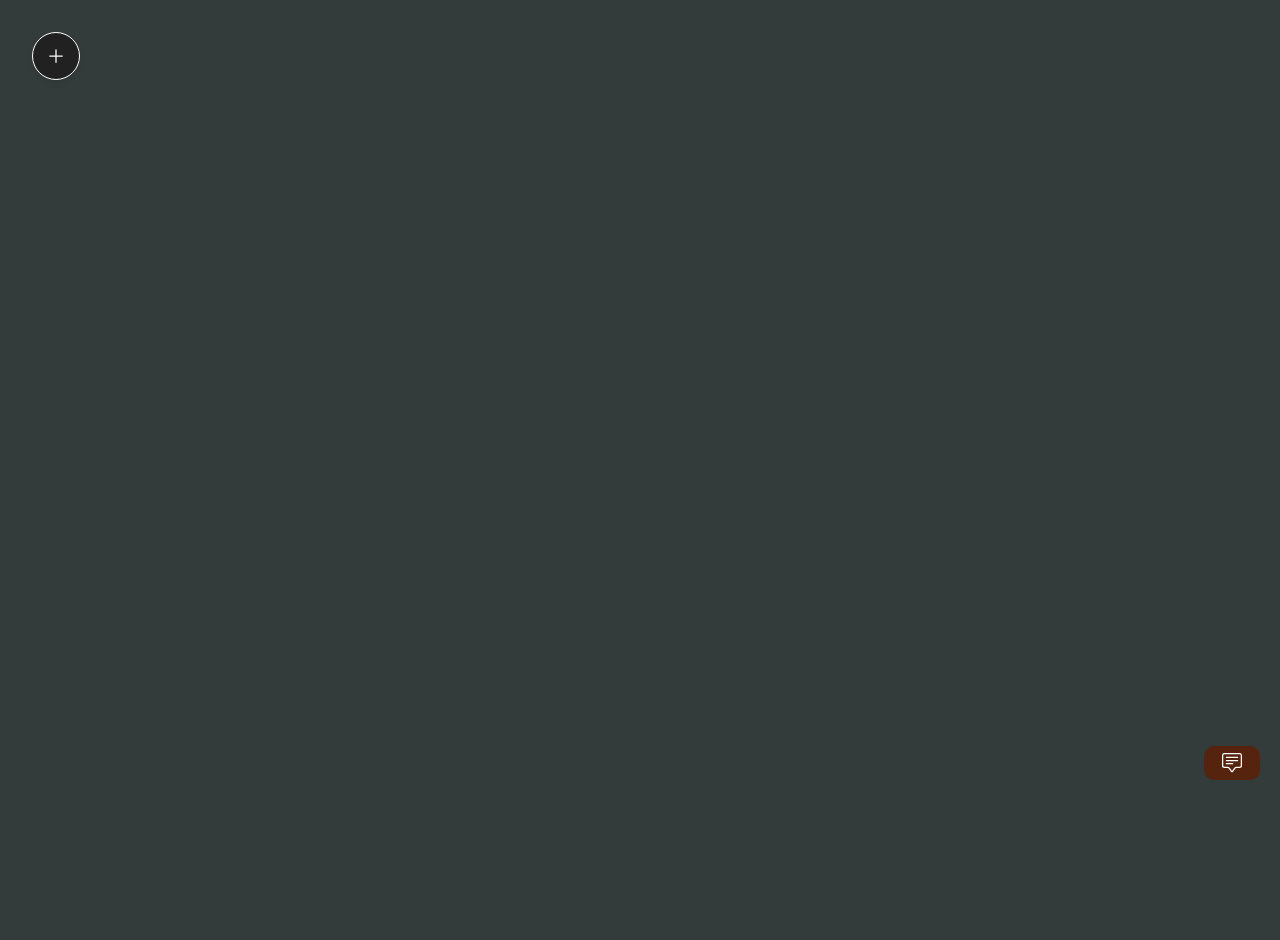
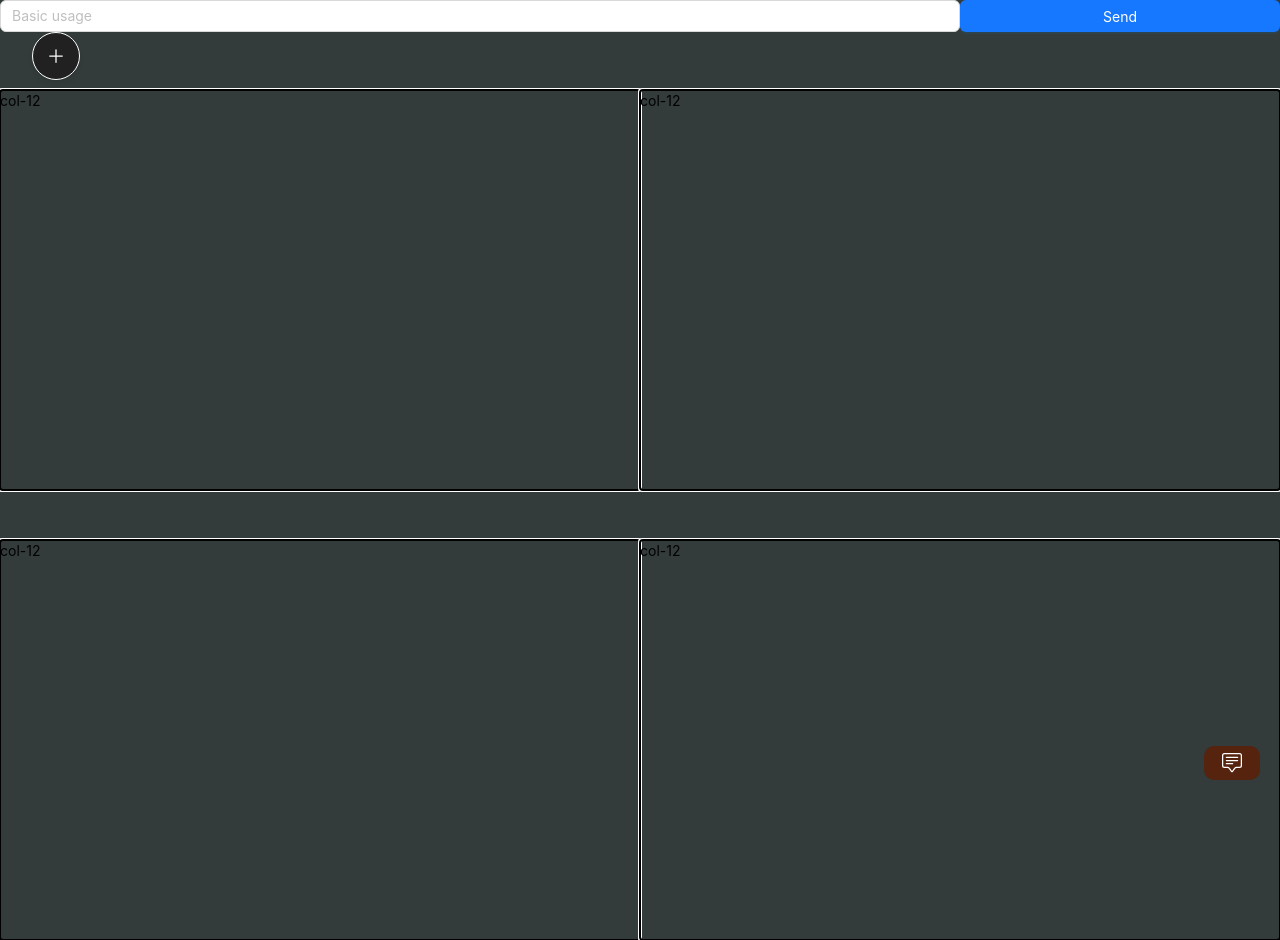
Before and after one commit to TLAMHutto/ollamaChat, a React (Vite) app in the folder chat_electron/: page /pages/GridView in a window 1280 px wide. Before the commit this address had no page. Before the commit the page ends 800 px from the top, so only its background shows below. Built offline with nearby package versions, Linux system fonts and the light colour scheme.

Commit message:
grid-view start

```diff
--- a/chat_electron/package.json
+++ b/chat_electron/package.json
@@ -17,6 +17,7 @@
     "@mui/icons-material": "^6.0.2",
     "@mui/material": "^6.0.2",
     "@mui/styled-engine": "^6.0.2",
+    "antd": "^5.20.6",
     "axios": "^1.7.7",
     "concurrently": "^8.2.2",
     "cors": "^2.8.5",
--- a/chat_electron/src/App.jsx
+++ b/chat_electron/src/App.jsx
@@ -6,7 +6,7 @@ import { SpeedDialButton } from './components/SpeedDialButton';
 import Settings from './pages/Settings'
 import HomePage from './pages/HomePage';
 import Database from './pages/Database'
-
+import GridView from './pages/GridView'
 
 function App() {
   const [selectedAiModel, setSelectedAiModel] = useState('');
@@ -27,6 +27,7 @@ function App() {
             element={<Settings onAiModelChange={handleAiModelChange} />}
           />
           <Route path="/pages/Database" element={<Database />} />
+          <Route path="/pages/GridView" element={<GridView />} />
         </Routes>
       </div>
     </Router>
--- a/chat_electron/src/components/SpeedDialButton.jsx
+++ b/chat_electron/src/components/SpeedDialButton.jsx
@@ -12,6 +12,7 @@ import {
     CogIcon,
     Square3Stack3DIcon,
   } from "@heroicons/react/24/outline";
+  import GridViewIcon from '@mui/icons-material/GridView';
   import { useNavigate } from 'react-router-dom'
 
 
@@ -37,15 +38,23 @@ import {
           </IconButton>
         </SpeedDialHandler>
         <SpeedDialContent>
+
           <SpeedDialAction onClick={() => handleClick('/')} className="flex items-center">
             <HomeIcon className="h-5 w-5" />
           </SpeedDialAction>
+
           <SpeedDialAction onClick={() => handleClick('/pages/Settings')} className="flex items-center">
             <CogIcon className="h-5 w-5" />
           </SpeedDialAction>
+
           <SpeedDialAction className="flex items-center" onClick={() => handleClick('/pages/Database')}>
             <Square3Stack3DIcon className="h-5 w-5" />
           </SpeedDialAction>
+
+          <SpeedDialAction className="flex items-center" onClick={() => handleClick('/pages/GridView')}>
+            <GridViewIcon className="h-5 w-5" />
+          </SpeedDialAction>
+
         </SpeedDialContent>
       </SpeedDial>
     </div>
--- /dev/null
+++ b/chat_electron/src/pages/GridView.jsx
@@ -0,0 +1,31 @@
+import React from 'react';
+import { Col, Row } from 'antd';
+import { Input, Button } from 'antd';
+import './styles/Grid.css';
+
+const GridView = () => {
+  return (
+    <>
+      <Row align="middle" className="input-button-row">
+        <Col span={18}>
+          <Input placeholder="Basic usage" />
+        </Col>
+        <Col span={6}>
+          <Button type="primary" style={{ width: '100%' }}>
+            Send
+          </Button>
+        </Col>
+      </Row>
+      <Row>
+        <Col className='grid-row' span={12}>col-12</Col>
+        <Col className='grid-row' span={12}>col-12</Col>
+      </Row>
+      <Row>
+        <Col className='grid-row' span={12}>col-12</Col>
+        <Col className='grid-row' span={12}>col-12</Col>
+      </Row>
+    </>
+  );
+};
+
+export default GridView;
--- /dev/null
+++ b/chat_electron/src/pages/styles/Grid.css
@@ -0,0 +1,15 @@
+.grid-row{
+    outline: auto;
+    height: 400px;
+    margin-top: 50px;
+}
+/* Grid.css */
+.input-button-row {
+    margin-bottom: 20px;
+    height: 20px;
+  }
+
+  .ant-input {
+    margin-right: 10px;
+    width: 100%; /* Adjust width of the input to fit within its column */
+  }
```
Also changed, not shown: 1 other file (tests, documents, lock files or other folders).
